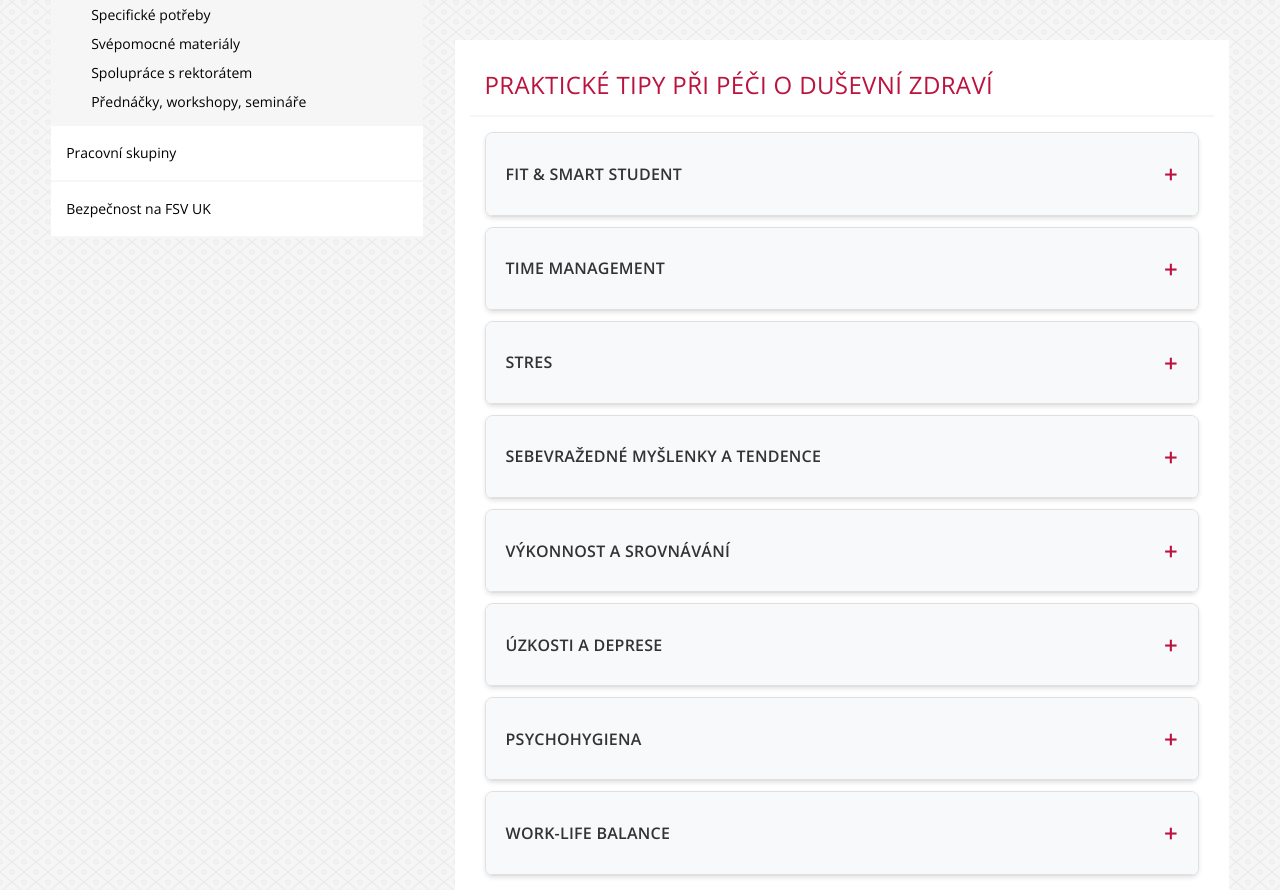
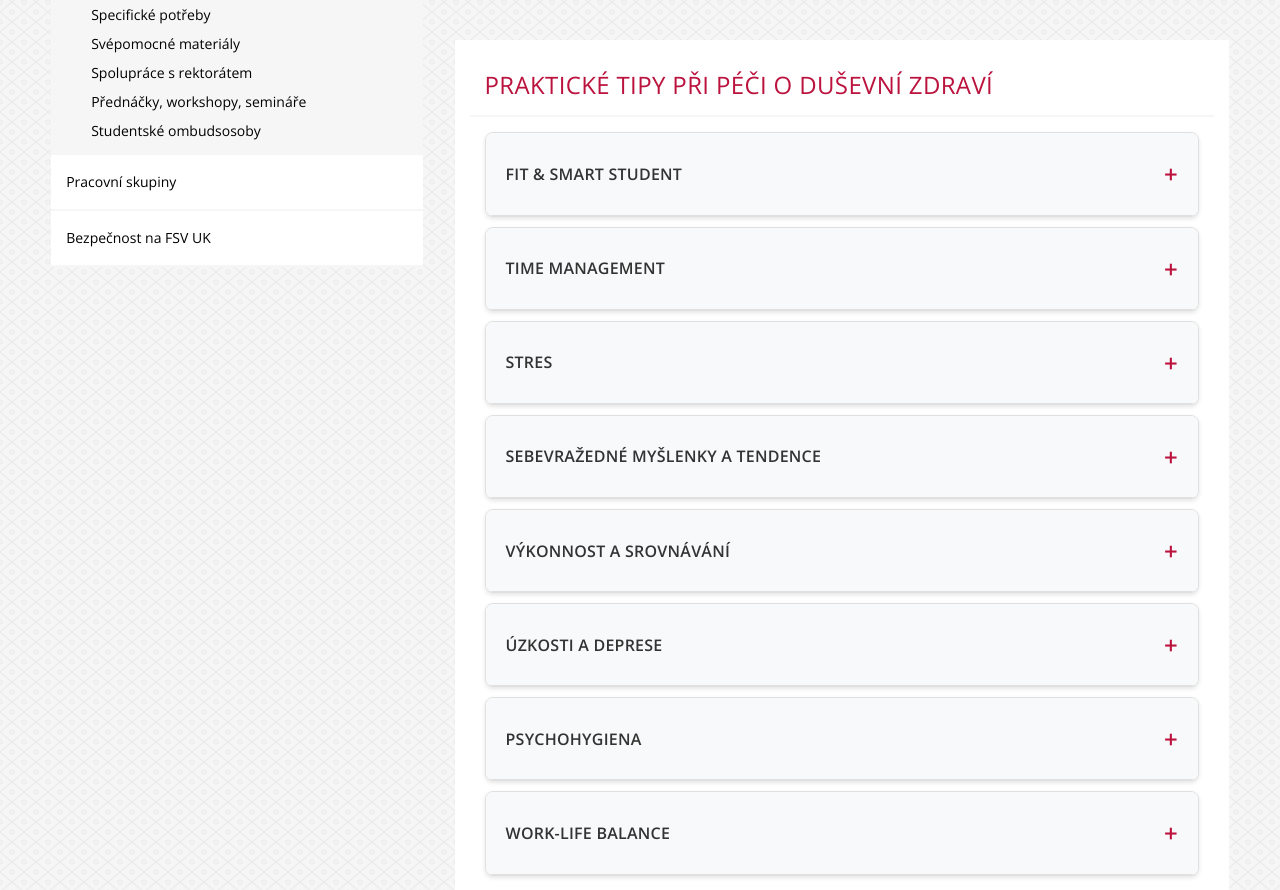
Before and after one commit to jaklooo/FSV--prava, a plain HTML site: page index.html in a window 1280 px wide. Shown: the part 981-1871 px from the top of the page. Drawn offline with nearby package versions, Linux system fonts and the light colour scheme.

Commit message:
Add Studentské ombudsosoby link to sidebar navigation in index.html

```diff
--- a/index.html
+++ b/index.html
@@ -1194,6 +1194,12 @@
 
                     <li class="side-nav__item-lvl2 ">
                                 <a href="fakulta/pece-o-dusevni-zdravi/Prednasky-workshopy-seminare.html" class="side-nav__link-lvl2" data-drupal-link-system-path="pece-o-dusevni-zdravi/Prednasky-workshopy-seminare.html">Přednáčky, workshopy, semináře</a>
+                                            </li>
+
+
+
+                    <li class="side-nav__item-lvl2 ">
+                                <a href="studium/studentske-ombudsosoby-fsv-uk.html" class="side-nav__link-lvl2" data-drupal-link-system-path="studium/studentske-ombudsosoby-fsv-uk.html">Studentské ombudsosoby</a>
                                             </li>
 
 
```
